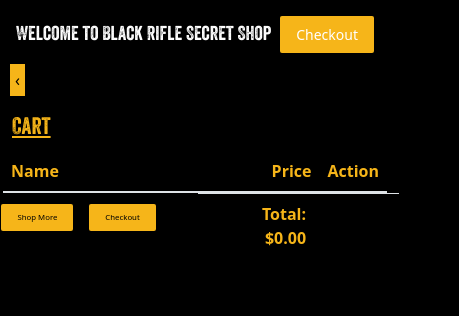
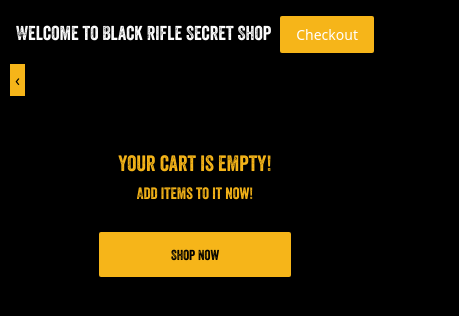
Before and after one commit to wlawlerpro/blackriflehirewes, an Angular app: page /cart in a window 390 px wide. Shown: the top 316 px of the page, 459 px wide, since content can reach past the window. Built offline with nearby package versions, Linux system fonts and the light colour scheme.

Commit message:
made mobile and desktop empty cart page

```diff
--- a/src/app/skillfolder/skill/cart/cart.component.css
+++ b/src/app/skillfolder/skill/cart/cart.component.css
@@ -116,10 +116,36 @@
 		position:relative;
 		right: 145px;
 	}
+	.noItem{
+		align-content:center;
+		padding-top: 50%;
+	}
     }
     @media only screen and (min-width: 391px){
 	.mobileContainer {
 		display: none
 
 	}
+
     }
+    /*empty cart */
+    .noItem{
+	background-color: black;
+	color: #f6b519;
+	padding-top: 15%;
+    }
+   .center{
+	text-align: center;
+	font-family:'Veneer Two' ;
+   }
+    .card{
+	background-color: transparent;
+
+    }
+    .center button{
+	font-family: 'Veneer Two';
+	font-size: 14px !important;
+	margin-top: 20px !important;
+	font-weight: 400;
+	padding: 12px 72px;
+    }
--- a/src/app/skillfolder/skill/cart/cart.component.html
+++ b/src/app/skillfolder/skill/cart/cart.component.html
@@ -4,7 +4,7 @@
   &#8249;
   </a>
 
-
+<ng-container *ngIf="items.length >=1">
 <h3 class="cart-header">Cart</h3>
 
 <div class="container">
@@ -65,3 +65,16 @@
 
  </div>
 </div>
+</ng-container>
+
+<ng-container *ngIf="items.length ==0">
+  <div class="noItem">
+
+      <div class="center">
+
+          <h4>Your cart is empty!</h4>
+          <h6>Add items to it now!</h6>
+          <button routerLink="/skill" class="button">Shop Now</button>
+      </div>
+  </div>
+</ng-container>
```
